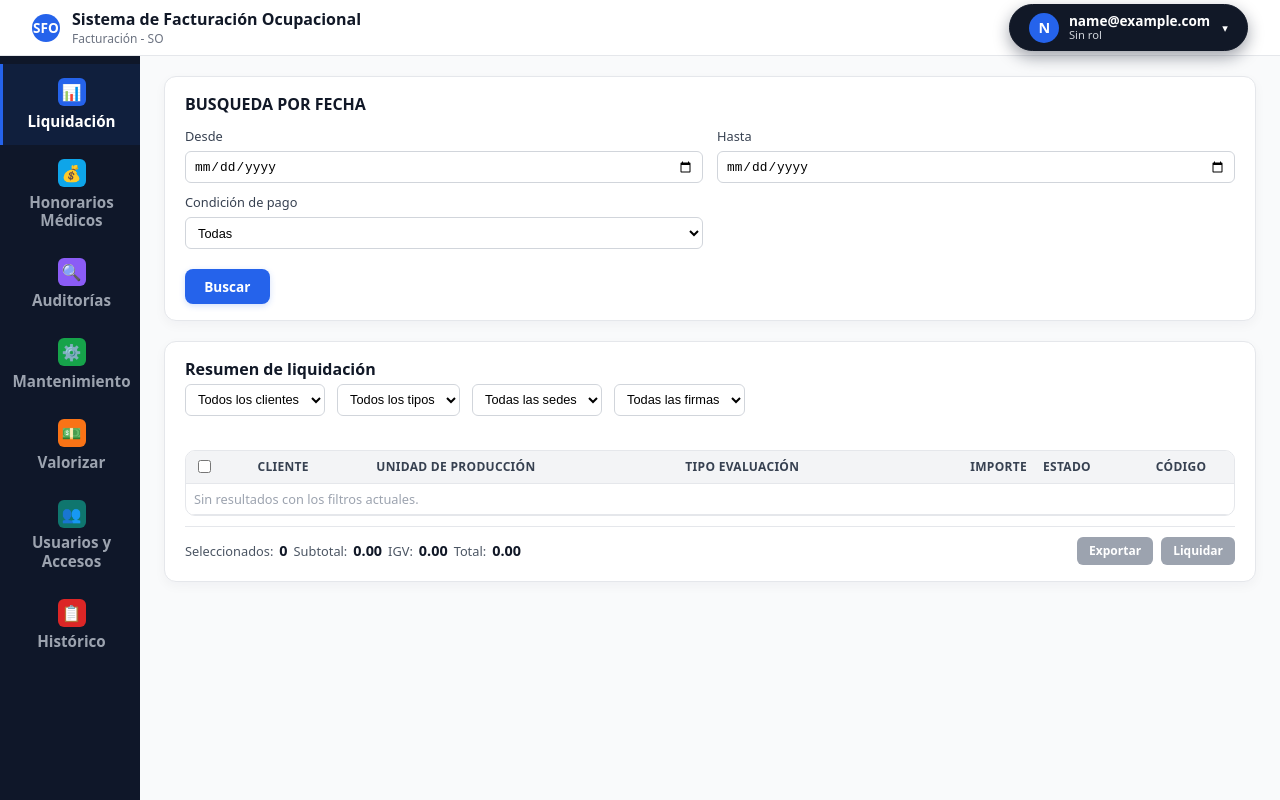
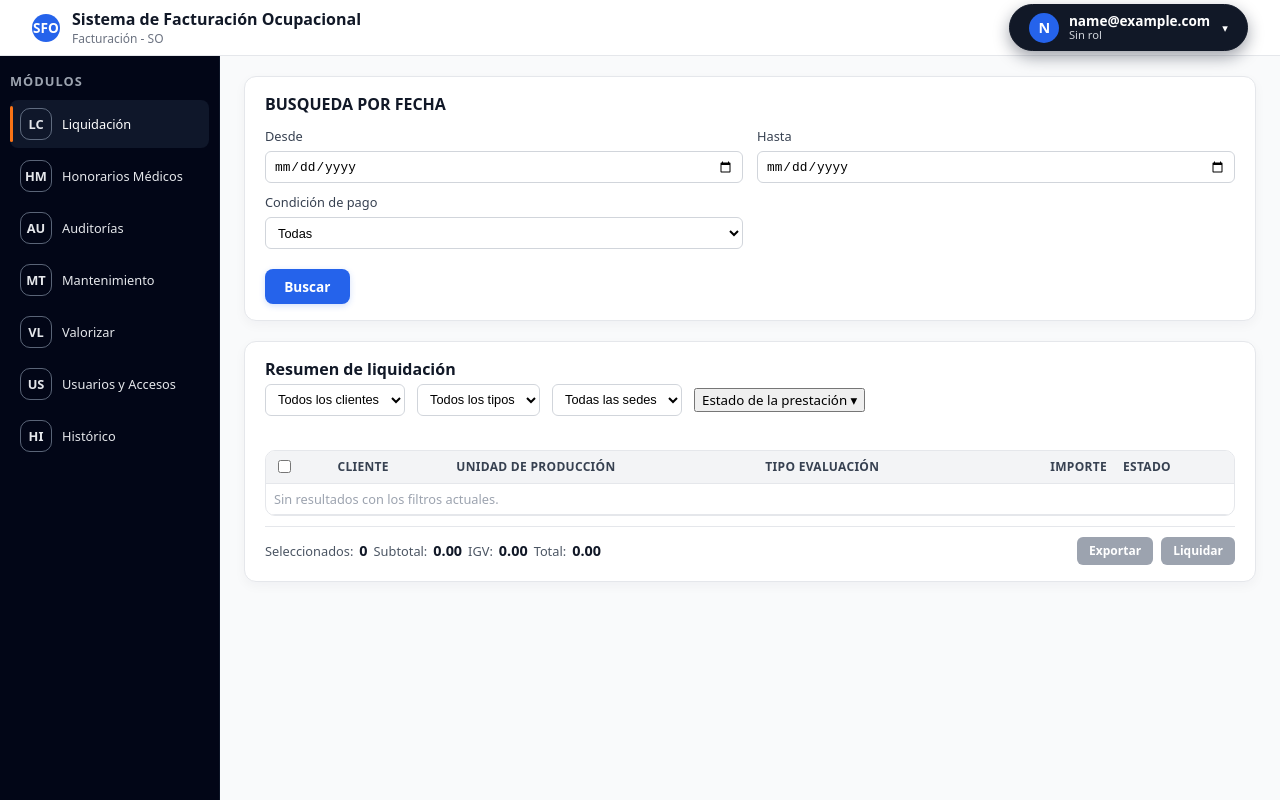
Before and after one commit to joelcode10/FACTURACION, a React (Vite) app in the folder frontend/: page /menu in a window 1280 px wide. Built offline with nearby package versions, Linux system fonts and the light colour scheme; sample sign-in values are in the browser's storage.

Commit message:
5.12.2025

```diff
--- a/frontend/src/pages/Clientes.jsx
+++ b/frontend/src/pages/Clientes.jsx
@@ -16,7 +16,9 @@ export default function Clientes() {
   const [from, setFrom] = useState("");
   const [to, setTo] = useState("");
   const [condicionPago, setCondicionPago] = useState("TODAS");
-  const [filtroFirma, setFiltroFirma] = useState("TODAS"); // TODAS | CON_FIRMA | SIN_FIRMA
+  // Estados de prestación seleccionados (multi-check)
+  const [estadosSeleccionados, setEstadosSeleccionados] = useState([]);
+  const [dropdownEstadosOpen, setDropdownEstadosOpen] = useState(false);
   const [liquidando, setLiquidando] = useState(false);
 
   const [loading, setLoading] = useState(false);
@@ -47,25 +49,36 @@ const [anulandoPendienteKey, setAnulandoPendienteKey] = useState(null);
   const [detailOpen, setDetailOpen] = useState(false);
   const [detailGroupId, setDetailGroupId] = useState(null);
   const [exclState, setExclState] = useState(new Map()); // key: `${nro}||${doc}` -> bool
-  // 🔹 1) Cargar estado guardado al montar el módulo
+
+  useEffect(() => {
+  // Cuando se actualizan los filtros que vienen del backend (clientes, tipos, sedes, estados),
+  // reseteamos los filtros visuales a "sin filtro".
+  setFCliente("TODOS");
+  setFTipo("TODOS");
+  setFSede("TODOS");
+
+  // Esto deja el filtro de estado de prestación en "mostrar todos"
+  setEstadosSeleccionados([]);
+}, [filters]);
+  // Cargar TODO el estado guardado al montar el módulo
 useEffect(() => {
   try {
     const raw = localStorage.getItem(STORAGE_KEY);
     if (!raw) return;
+
     const saved = JSON.parse(raw);
 
     if (saved.from) setFrom(saved.from);
     if (saved.to) setTo(saved.to);
     if (saved.condicionPago) setCondicionPago(saved.condicionPago);
+
     if (Array.isArray(saved.groups)) setGroups(saved.groups);
     if (saved.detailsByGroupId) setDetailsByGroupId(saved.detailsByGroupId);
     if (saved.filters) setFilters(saved.filters);
   } catch (e) {
-    console.error("Error restaurando estado de liquidación:", e);
+    console.error("Error restaurando estado:", e);
   }
 }, []);
-
-// 🔹 2) Guardar cada vez que cambian filtros y datos
  useEffect(() => {
   try {
     const data = {
@@ -78,16 +91,9 @@ useEffect(() => {
     };
     localStorage.setItem(STORAGE_KEY, JSON.stringify(data));
   } catch (e) {
-    console.error("Error guardando estado de liquidación:", e);
+    console.error("Error guardando estado:", e);
   }
 }, [from, to, condicionPago, groups, detailsByGroupId, filters]);
-  useEffect(() => {
-    // reset filtros UI cuando llegan nuevos filtros
-    setFCliente("TODOS");
-    setFTipo("TODOS");
-    setFSede("TODOS");
-  }, [filters]);
-
   async function handleProcess(e) {
     e?.preventDefault?.();
     setError("");
@@ -122,41 +128,32 @@ useEffect(() => {
     }
   }
 
-  // grupos filtrados por UI (cliente, tipo, sede, firma)
   const viewGroups = useMemo(() => {
   return groups.filter((g) => {
     // cliente
     if (fCliente !== "TODOS" && g.cliente !== fCliente) return false;
     // tipo evaluación
     if (fTipo !== "TODOS" && g.tipoEvaluacion !== fTipo) return false;
-      // sede (se mira en el detalle)
+
     const rows = detailsByGroupId[g.id] || [];
+
+    // sede
     if (fSede !== "TODOS") {
       const ok = rows.some((r) => r.sedeNombre === fSede);
       if (!ok) return false;
     }
-      // filtro de firma
-      if (filtroFirma !== "TODAS") {
-        if (!rows.length) return false;
 
-        const haySinFirma = rows.some(
-          (r) =>
-            !r.evaluador ||
-            r.evaluador.toString().toUpperCase() === "SIN FIRMA"
+    // 🔹 NUEVO: filtro por Estado de la prestación (multi-check)
+    if (estadosSeleccionados.length > 0) {
+      const okEstado = rows.some((r) =>
+        estadosSeleccionados.includes(r.estadoPrestacion || "")
       );
-        const todoConFirma = rows.every(
-          (r) =>
-            r.evaluador &&
-            r.evaluador.toString().toUpperCase() !== "SIN FIRMA"
-        );
-
-        if (filtroFirma === "SIN_FIRMA" && !haySinFirma) return false;
-        if (filtroFirma === "CON_FIRMA" && !todoConFirma) return false;
+      if (!okEstado) return false;
     }
 
     return true;
   });
-  }, [groups, detailsByGroupId, fCliente, fTipo, fSede, filtroFirma]);
+}, [groups, detailsByGroupId, fCliente, fTipo, fSede, estadosSeleccionados]);
 
   // totales (sobre los seleccionados visibles)
   const subtotal = useMemo(() => {
@@ -281,6 +278,7 @@ const pendientesKeysPrevios = new Set(
       r["Importe"] || r["Precio CB"] || r.Importe || 0
     ),
     sedeNombre: r["Sede"] || grp.sedeNombre,
+    estadoPrestacion: r["Estado de la Prestación"] || r.estadoPrestacion || "",
 
     // ⚠️ solo los pendientes del PERIODO ACTUAL se bloquean
     isPendiente: esPendienteActual,
@@ -318,6 +316,7 @@ const pendientesKeysPrevios = new Set(
 
     // ⚠️ igual que arriba:
     isPendiente: esPendienteActual,       // solo bloqueamos si es del periodo actual
+    estadoPrestacion: r.EstadoPrestacion || "Pendiente",
     fromPendientePrevio: vieneDePendientePrevio, // pero sabemos que viene de antes
   });
 });
@@ -384,6 +383,7 @@ const pendientesKeysPrevios = new Set(
       // (soporte por si el backend usa fromPendientePrevio)
       prev.origenPendiente = true;
     }
+
 
     // mantener SIEMPRE la fecha mínima (la más antigua)
     if (
@@ -610,6 +610,7 @@ async function liquidarSeleccionados() {
       to,
       condicionPago,
       selectedIds: selectedIdsArr,
+      estadosPrestacion: estadosSeleccionados,
     });
     const url = URL.createObjectURL(blob);
     const a = document.createElement("a");
@@ -743,15 +744,56 @@ const fmtDate = (d) => {
               ))}
             </select>
             {/* Filtro de firma */}
-            <select
-              className="form-select"
-              value={filtroFirma}
-              onChange={(e) => setFiltroFirma(e.target.value)}
+            {/* Filtro de Estado de la prestación (multi-check) */}
+            <div className="estado-filter">
+              <button
+                type="button"
+                className="btn-secondary"
+                onClick={() => setDropdownEstadosOpen((prev) => !prev)}
               >
-              <option value="TODAS">Todas las firmas</option>
-              <option value="CON_FIRMA">Solo con firma</option>
-              <option value="SIN_FIRMA">Solo sin firma</option>
-            </select>
+                Estado de la prestación ▾
+              </button>
+
+              {dropdownEstadosOpen && (
+                <div className="estado-dropdown">
+                  {(filters.estadosPrestacion || []).map((est) => {
+                    const checked = estadosSeleccionados.includes(est);
+
+                    return (
+                      <label key={est} className="estado-item">
+                        <input
+                          type="checkbox"
+                          checked={checked}
+                          onChange={(e) => {
+                            const { checked } = e.target;
+                            setEstadosSeleccionados((prev) => {
+                              if (checked) {
+                                // agregar
+                                if (prev.includes(est)) return prev;
+                                return [...prev, est];
+                              } else {
+                                // quitar
+                                const next = prev.filter((x) => x !== est);
+                                return next;
+                              }
+                            });
+                          }}
+                        />
+                        {est}
+                      </label>
+                    );
+                  })}
+                  {/* Opción rápida para limpiar filtro */}
+                  <button
+                    type="button"
+                    className="estado-clear-btn"
+                    onClick={() => setEstadosSeleccionados([])}
+                  >
+                    Mostrar todos
+                  </button>
+                </div>
+              )}
+            </div>
           </div>
         </div><br />
 
@@ -981,7 +1023,6 @@ const fmtDate = (d) => {
                         >
                           {/* ✅ Fecha de inicio original por paciente */}
                           <td>{fmtDate(p.fechaInicio)}</td>
-
                           <td>{p.paciente || "-"}</td>
                           <td>{p.documento || "-"}</td>
                           <td style={{ textAlign: "right" }}>{fmtMoney(p.importe)}</td>
--- a/frontend/src/styles/index.css
+++ b/frontend/src/styles/index.css
@@ -205,194 +205,149 @@ button {
   background: #f3f4f6;
 }
 
-/* ====== SIDEBAR DE MÓDULOS (MÁS COMPACTO) ====== */
+/* ===== Sidebar estilo UTP (más sobrio) ===== */
 .modules-sidebar {
-  width: 140px; /* Reducido de 180px a 140px */
-  flex-shrink: 0;
-  background: #0f1729;
-  padding: 0.5rem 0;
-  border-radius: 0;
+  width: 220px;                        /* un poco más fino */
+  background: #020617;                 /* azul muy oscuro sólido */
+  color: #e5e7eb;
+  display: flex;
+  flex-direction: column;
+  border-right: 1px solid rgba(15, 23, 42, 0.9);
 }
 
 .modules-card {
-  background: transparent;
+  background: transparent;             /* sin tarjeta grande */
   border-radius: 0;
-  padding: 0;
   box-shadow: none;
+  padding: 16px 10px 10px;
 }
 
 .modules-title {
-  display: none;
+  font-size: 0.8rem;
+  text-transform: uppercase;
+  letter-spacing: 0.08em;
+  color: #9ca3af;
+  margin: 0 0 10px;
 }
 
 .modules-subtitle {
-  display: none;
+  margin: 0 0 6px;
+  font-size: 0.7rem;
+  color: #6b7280;
 }
 
-/* ====== TARJETAS DE MÓDULO (MÁS COMPACTAS) ====== */
 .module-list {
   display: flex;
   flex-direction: column;
-  gap: 0;
-  margin-top: 0;
+  gap: 4px;
 }
 
+/* Cada item del menú */
 .module-card {
+  position: relative;
   display: flex;
-  flex-direction: column;
   align-items: center;
-  justify-content: center;
-  gap: 0.35rem; /* Reducido de 0.5rem */
-  padding: 0.9rem 0.4rem; /* Reducido padding */
-  border-radius: 0;
+  gap: 10px;
+  width: 100%;
+  padding: 8px 10px;
+  border-radius: 8px;
+  border: none;
   background: transparent;
-  border: none;
-  border-left: 3px solid transparent;
+  color: inherit;
   cursor: pointer;
-  transition: background 0.15s ease, border-color 0.15s ease;
-  color: #9ca3af;
+  transition:
+    background-color 0.15s ease,
+    color 0.15s ease,
+    transform 0.1s ease;
+}
+
+/* Barrita vertical tipo UTP (aparece sólo en activo) */
+.module-card::before {
+  content: "";
+  position: absolute;
+  inset-block: 6px;
+  left: 0;
+  width: 3px;
+  border-radius: 999px;
+  background: transparent;
+  transition: background-color 0.15s ease;
 }
 
 .module-card:hover {
-  background: rgba(255, 255, 255, 0.05);
-  color: #ffffff;
-  border-left-color: #3b82f6;
+  background: rgba(15, 23, 42, 0.85);
+  transform: translateX(1px);
 }
 
 .module-card.selected {
-  background: rgba(37, 99, 235, 0.1);
-  border-left-color: #2563eb;
+  background: #0f172a;                 /* un poco más claro que el fondo */
   color: #ffffff;
 }
 
+.module-card.selected::before {
+  background: #f97316;                 /* acento (puedes cambiarlo) */
+}
+
+/* Icono cuadrado sobrio */
 .module-icon {
-  width: 28px; /* Reducido de 32px */
-  height: 28px;
-  border-radius: 6px; /* Reducido de 8px */
+  width: 32px;
+  height: 32px;
+  border-radius: 10px;
+  border: 1px solid rgba(148, 163, 184, 0.6);
   display: flex;
   align-items: center;
   justify-content: center;
+  font-size: 0.8rem;
   font-weight: 600;
-  color: inherit;
-  font-size: 1.1rem; /* Reducido de 1.2rem */
-  background: transparent;
+  color: #e5e7eb;
   flex-shrink: 0;
 }
 
-.module-icon.lc,
-.module-icon.hhmm,
-.module-icon.aud,
-.module-icon.mant,
-.module-icon.val,
-.module-icon.rc,
-.module-icon.hist {
-  background: transparent;
-  color: inherit;
+/* Letras serias por módulo, sin emojis de colores */
+.module-icon.lc::before {
+  content: "LC";   /* Liquidación Clientes */
 }
 
-/* Iconos con emojis más pequeños */
-.module-icon.lc::before { content: "📊"; font-size: 1rem; }
-.module-icon.hhmm::before { content: "💰"; font-size: 1rem; }
-.module-icon.aud::before { content: "🔍"; font-size: 1rem; }
-.module-icon.mant::before { content: "⚙️"; font-size: 1rem; }
-.module-icon.val::before { content: "💵"; font-size: 1rem; }
-.module-icon.rc::before { content: "👥"; font-size: 1rem; }
-.module-icon.hist::before { content: "📋"; font-size: 1rem; }
-
-.module-info-title {
-  font-size: 0.7rem; /* Reducido de 0.75rem */
-  font-weight: 500;
-  line-height: 1.1;
-  text-align: center;
-  color: inherit;
-  max-width: 100%;
-  word-wrap: break-word;
-  hyphens: auto;
+.module-icon.hhmm::before {
+  content: "HM";   /* Honorarios Médicos */
 }
 
-.module-info-subtitle {
-  display: none;
-}
-/* Eliminamos los colores de fondo de los iconos */
-.module-icon.lc,
-.module-icon.hhmm,
-.module-icon.aud,
-.module-icon.mant,
-.module-icon.val,
-.module-icon.rc,
-.module-icon.hist {
-  background: transparent;
-  color: inherit;
+.module-icon.aud::before {
+  content: "AU";   /* Auditorías */
 }
 
-/* Usamos iconos Unicode o emojis simples */
-.module-icon.lc::before { content: "📊"; }
-.module-icon.hhmm::before { content: "💰"; }
-.module-icon.aud::before { content: "🔍"; }
-.module-icon.mant::before { content: "⚙️"; }
-.module-icon.val::before { content: "💵"; }
-.module-icon.rc::before { content: "👥"; }
-.module-icon.hist::before { content: "📋"; }
-
-.module-info-title {
-  font-size: 0.75rem; /* Texto más pequeño */
-  font-weight: 500;
-  line-height: 1.2;
-  text-align: center;
-  color: inherit;
+.module-icon.mant::before {
+  content: "MT";   /* Mantenimiento */
 }
 
-.module-info-subtitle {
-  display: none;
-}
-/* colores distintos por módulo (sin cambios) */
-.module-icon.lc { background: #2563eb; }
-.module-icon.hhmm { background: #0ea5e9; }
-.module-icon.aud { background: #8b5cf6; }
-.module-icon.mant { background: #16a34a; }
-.module-icon.val { background: #f97316; }
-.module-icon.rc { background: #0f766e; }
-.module-icon.hist { background: #dc2626; }
-
-.module-info-title {
-  font-size: 0.85rem; /* Era 0.95rem */
-  font-weight: 600;
-  line-height: 1.2;
+.module-icon.val::before {
+  content: "VL";   /* Valorización */
 }
 
-.module-info-subtitle {
-  display: none; /* Ocultamos el subtítulo de cada módulo */
+.module-icon.rc::before {
+  content: "US";   /* Usuarios y accesos */
 }
-/* colores distintos por módulo (puedes ajustarlos) */
-.module-icon.lc {
-  background: #2563eb;
+
+.module-icon.hist::before {
+  content: "HI";   /* Histórico */
 }
-.module-icon.hhmm {
-  background: #0ea5e9;
-}
-.module-icon.aud {
-  background: #8b5cf6;
-}
-.module-icon.mant {
-  background: #16a34a;
-}
-.module-icon.val {
-  background: #f97316;
-}
-.module-icon.rc {
-  background: #0f766e;
+
+/* Texto al lado del icono */
+.module-info {
+  display: flex;
+  flex-direction: column;
+  gap: 2px;
 }
 
 .module-info-title {
-  font-size: 0.95rem;
-  font-weight: 600;
+  font-size: 0.8rem;
+  font-weight: 500;
 }
 
+/* Si quieres un menú ultra minimal, puedes ocultar el subtítulo */
 .module-info-subtitle {
-  font-size: 0.8rem;
-  color: #6b7280;
+  font-size: 0.7rem;
+  color: #9ca3af;
 }
-
 /* ====== CONTENIDO DE MÓDULO (DERECHA) ====== */
 /* ====== CONTENIDO DE MÓDULO (OPTIMIZADO) ====== */
 .module-content {
@@ -1217,3 +1172,37 @@ button {
     transform: rotate(360deg);
   }
 }
+.estado-filter {
+  position: relative;
+}
+
+.estado-dropdown {
+  position: absolute;
+  top: 110%;
+  left: 0;
+  z-index: 40;
+  background: #ffffff;
+  border: 1px solid #ddd;
+  border-radius: 6px;
+  padding: 8px 10px;
+  min-width: 220px;
+  box-shadow: 0 4px 10px rgba(0,0,0,0.08);
+}
+
+.estado-item {
+  display: flex;
+  align-items: center;
+  gap: 6px;
+  font-size: 13px;
+  padding: 2px 0;
+}
+
+.estado-clear-btn {
+  margin-top: 6px;
+  font-size: 12px;
+  border: none;
+  background: transparent;
+  color: #007bff;
+  cursor: pointer;
+  padding: 0;
+}
```
Also changed, not shown: frontend/src/lib/api.js, 2 other files (tests, documents, lock files or other folders). Lines whose indentation alone changed are shown as unchanged.
